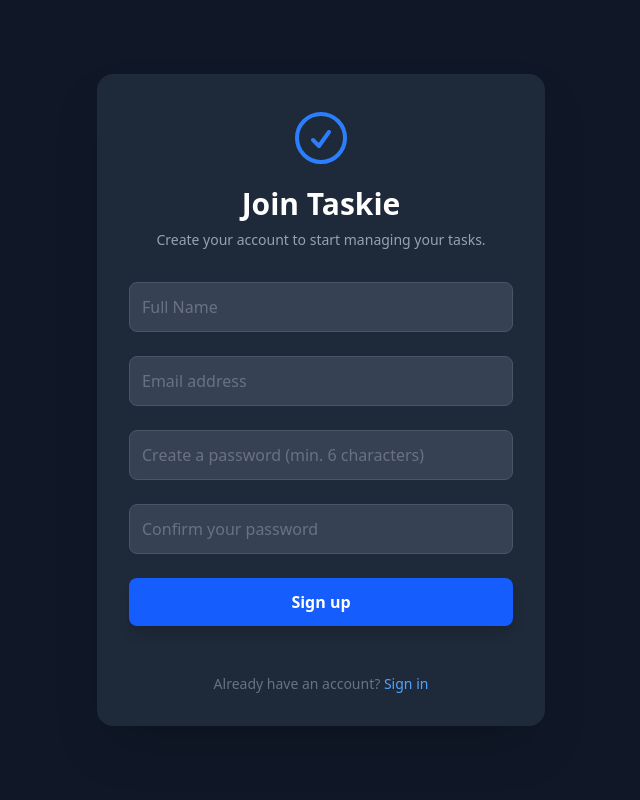
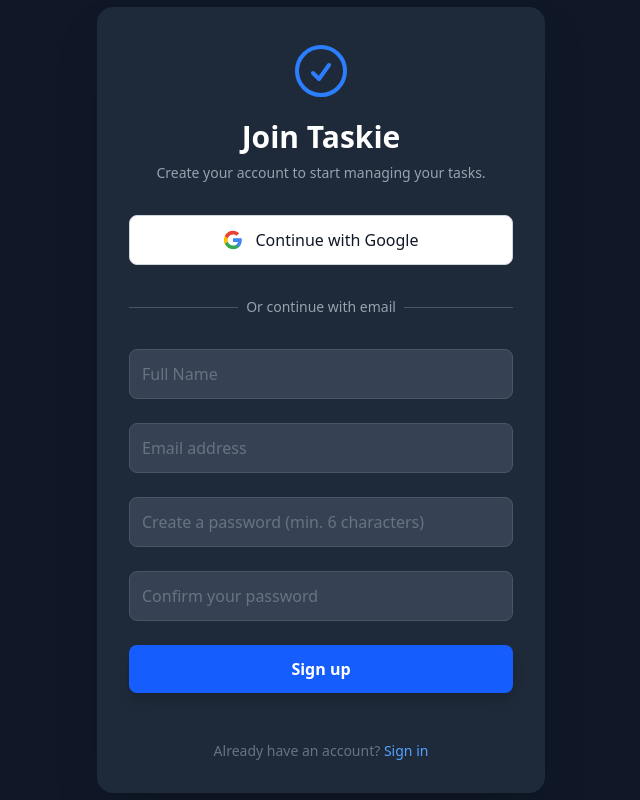
Before and after one commit to lamtranhoang08/Task-Manger, a React (Vite) app: page /signup in a window 1280 px wide. Shown: the whole page, without its empty margins (319-959 px from the left). Built offline with nearby package versions, Linux system fonts and the light colour scheme; no server answers.

Commit message:
Enable SignIn SignUp with Google

```diff
--- a/src/pages/LoginPage.jsx
+++ b/src/pages/LoginPage.jsx
@@ -92,6 +92,25 @@
     }
   };
 
+  const handleGoogleSignIn = async () => {
+    setGoogleLoading(true);
+    setError('');
+
+    try {
+      const { data, error } = await supabase.auth.signInWithOAuth({
+        provider: 'google',
+        options: {
+          redirectTo: 'https://taskie-psi.vercel.app' // Your live domain
+        }
+      });
+
+      if (error) throw error;
+    } catch (err) {
+      setError(err.message);
+      setGoogleLoading(false);
+    }
+  };
+
   return (
     <div className="min-h-screen flex items-center justify-center bg-gray-900 text-gray-100">
       <div className="max-w-md w-full p-8 space-y-8 bg-gray-800 rounded-2xl shadow-2xl transition-all">
@@ -112,13 +131,12 @@
 
           {message && (
             <div
-              className={`p-4 rounded-md text-sm ${
-                messageType === 'success'
+              className={`p-4 rounded-md text-sm ${messageType === 'success'
                   ? 'bg-green-900 text-green-300 border border-green-700'
                   : messageType === 'error'
-                  ? 'bg-red-900 text-red-300 border border-red-700'
-                  : 'bg-blue-900 text-blue-300 border border-blue-700'
-              }`}
+                    ? 'bg-red-900 text-red-300 border border-red-700'
+                    : 'bg-blue-900 text-blue-300 border border-blue-700'
+                }`}
               role="alert"
             >
               <p className="font-medium">{message}</p>
--- a/src/pages/SignupPage.jsx
+++ b/src/pages/SignupPage.jsx
@@ -15,6 +15,7 @@
   const [error, setError] = useState('');
   const [success, setSuccess] = useState('');
   const [loading, setLoading] = useState(false);
+  const [googleLoading, setGoogleLoading] = useState(false);
   const navigate = useNavigate();
 
   const handleChange = (e) => {
@@ -22,6 +23,27 @@
       ...formData,
       [e.target.name]: e.target.value
     });
+  };
+
+  const handleGoogleSignIn = async () => {
+    setGoogleLoading(true);
+    setError('');
+
+    try {
+      const { data, error } = await supabase.auth.signInWithOAuth({
+        provider: 'google',
+        options: {
+          redirectTo: 'https://taskie-psi.vercel.app' // Your live domain
+        }
+      });
+
+      if (error) throw error;
+
+      // The redirect will happen automatically
+    } catch (err) {
+      setError(err.message);
+      setGoogleLoading(false);
+    }
   };
 
   const handleSubmit = async (e) => {
@@ -49,7 +71,8 @@
         options: {
           data: {
             name: formData.name.trim()
-          }
+          },
+          emailRedirectTo: 'https://taskie-psi.vercel.app' // Your live domain
         }
       });
 
@@ -80,7 +103,7 @@
       }
 
       setSuccess('Account created successfully! Please check your email for verification before logging in.');
-      setTimeout(() => navigate('/login'), 5000); // Redirect after 5 seconds
+      setTimeout(() => navigate('/login'), 5000);
 
     } catch (err) {
       setError(err.message);
@@ -98,6 +121,31 @@
           <p className="mt-2 text-sm text-gray-400">
             Create your account to start managing your tasks.
           </p>
+        </div>
+
+        {/* Google Sign-In Button */}
+        <button
+          type="button"
+          onClick={handleGoogleSignIn}
+          disabled={googleLoading}
+          className="w-full flex items-center justify-center gap-3 bg-white text-gray-900 hover:bg-gray-100 border border-gray-300 rounded-lg px-4 py-3 font-medium transition-all disabled:opacity-50 disabled:cursor-not-allowed"
+        >
+          <svg className="w-5 h-5" viewBox="0 0 24 24">
+            <path fill="#4285F4" d="M22.56 12.25c0-.78-.07-1.53-.2-2.25H12v4.26h5.92c-.26 1.37-1.04 2.53-2.21 3.31v2.77h3.57c2.08-1.92 3.28-4.74 3.28-8.09z"/>
+            <path fill="#34A853" d="M12 23c2.97 0 5.46-.98 7.28-2.66l-3.57-2.77c-.98.66-2.23 1.06-3.71 1.06-2.86 0-5.29-1.93-6.16-4.53H2.18v2.84C3.99 20.53 7.7 23 12 23z"/>
+            <path fill="#FBBC05" d="M5.84 14.09c-.22-.66-.35-1.36-.35-2.09s.13-1.43.35-2.09V7.07H2.18C1.43 8.55 1 10.22 1 12s.43 3.45 1.18 4.93l2.85-2.22.81-.62z"/>
+            <path fill="#EA4335" d="M12 5.38c1.62 0 3.06.56 4.21 1.64l3.15-3.15C17.45 2.09 14.97 1 12 1 7.7 1 3.99 3.47 2.18 7.07l3.66 2.84c.87-2.6 3.3-4.53 6.16-4.53z"/>
+          </svg>
+          {googleLoading ? 'Redirecting to Google...' : 'Continue with Google'}
+        </button>
+
+        <div className="relative">
+          <div className="absolute inset-0 flex items-center">
+            <div className="w-full border-t border-gray-600" />
+          </div>
+          <div className="relative flex justify-center text-sm">
+            <span className="px-2 bg-gray-800 text-gray-400">Or continue with email</span>
+          </div>
         </div>
 
         <form className="space-y-6" onSubmit={handleSubmit}>
```
